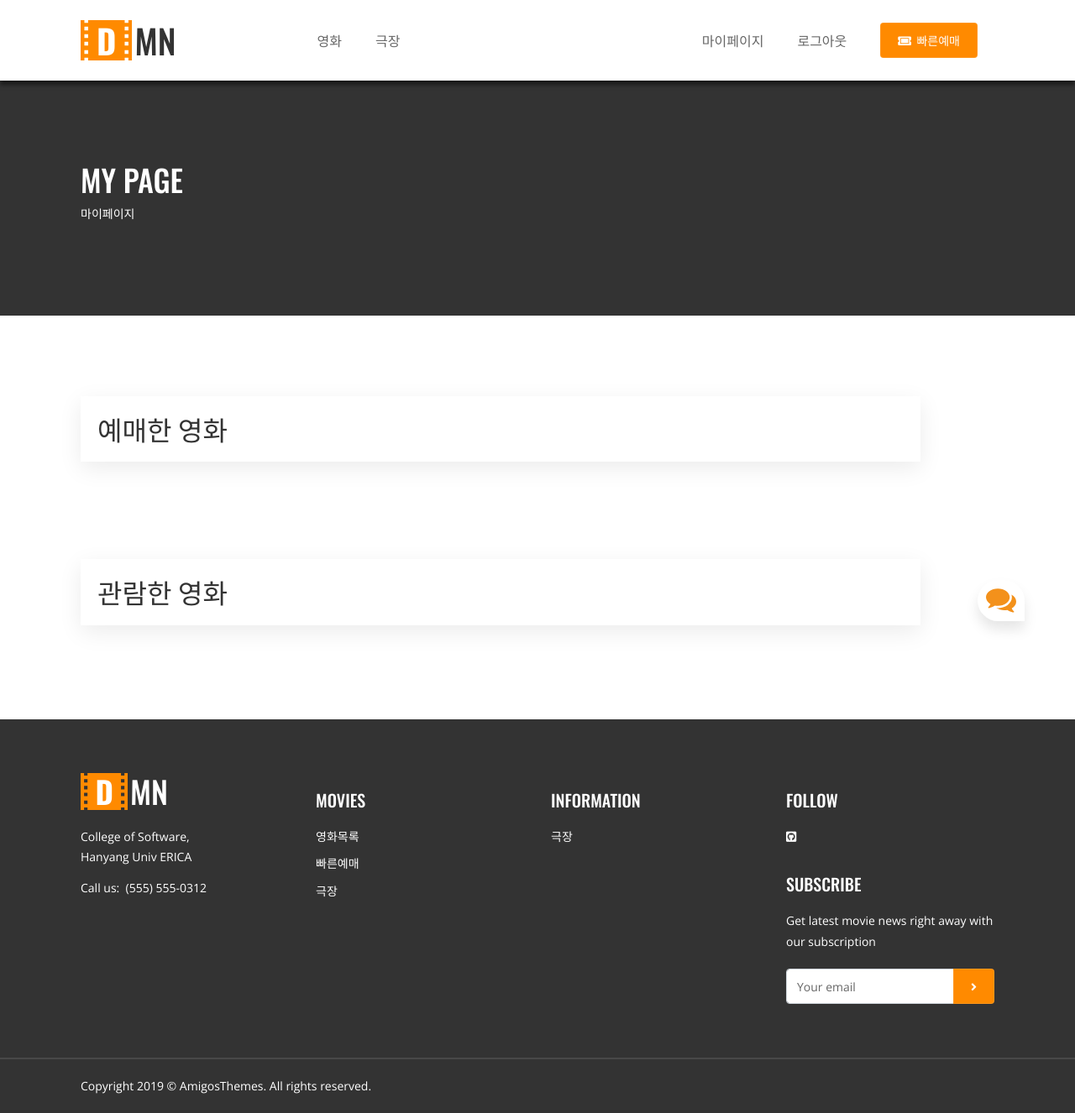
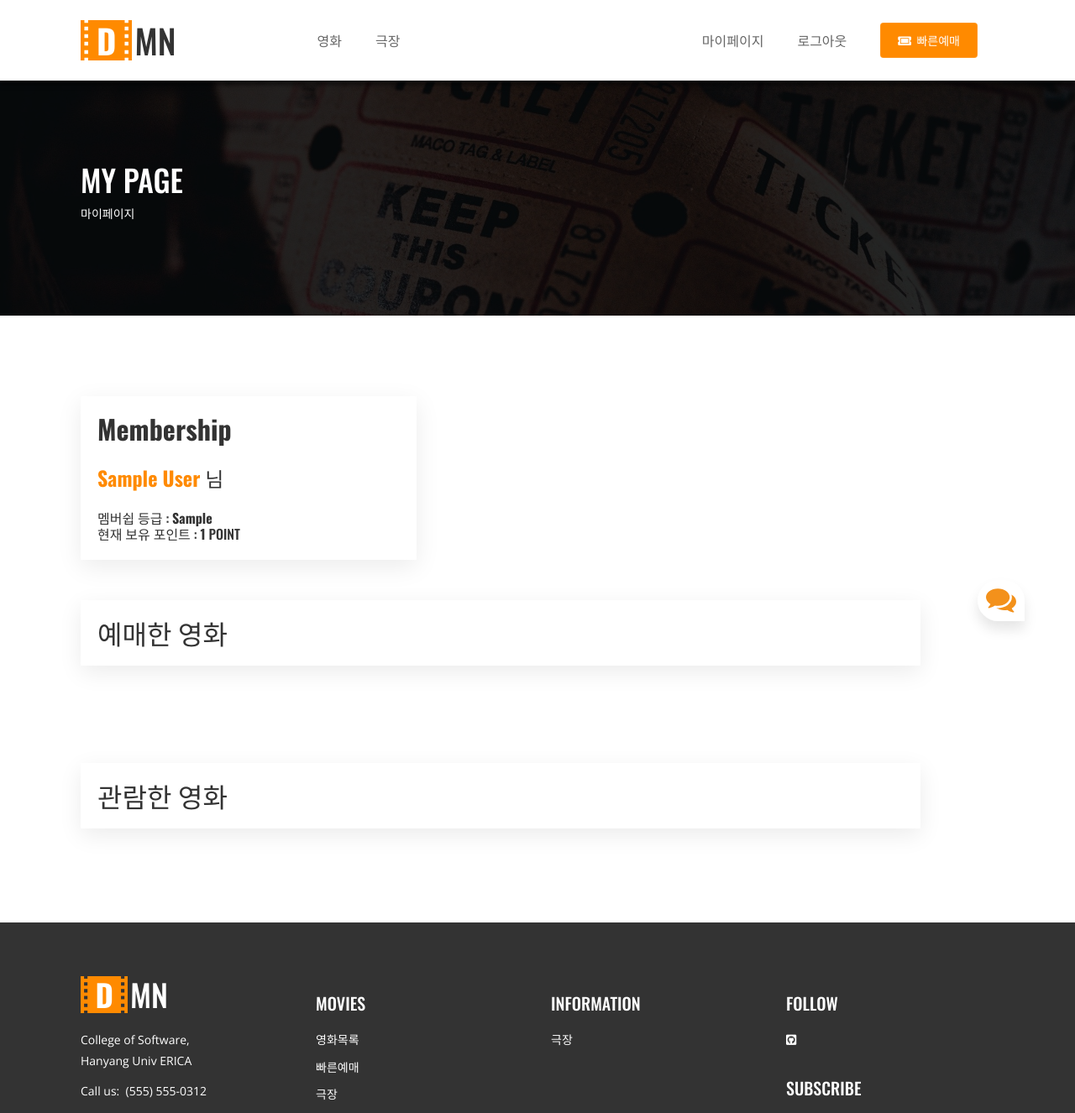
Before and after one commit to Gudegi/Database-Theater, a Flask app: page /mypage/ in a window 1280 px wide. Shown: the top 1326 px of the page at 84% size. Before the commit the page ends 1303 px from the top, so only its background shows below. Run offline with Flask 2, Linux system fonts and the light colour scheme; a user stored in the database is signed in; tables that the repository leaves empty hold one stand-in row (values such as "Sample post"); some libraries are stand-ins or nearby versions.

Commit message:
Add Memebership in Mypage

```diff
--- a/flex/templates/client_templates/reservation-check.html
+++ b/flex/templates/client_templates/reservation-check.html
@@ -4,7 +4,7 @@
 <html>
     <body class="body">
         <section class="after-head d-flex section-text-white position-relative">
-            <div class="d-background" data-image-src="http://via.placeholder.com/1920x1080" data-parallax="scroll"></div>
+            <div class="d-background" data-image-src="../../static/client_static/images/mypage.jpg" data-parallax="scroll"></div>
             <div class="d-background bg-black-80"></div>
             <div class="top-block top-inner container">
                 <div class="top-block-content">
@@ -17,6 +17,18 @@
         </section>
 <section class="section-long">
     <div class="container">
+    <div class="section-pannel" style=" width: 400px">
+                    <div class="grid row">
+                        <div class="col-md-10">
+                            <h2 class="entity-title" ><b>Membership </b></h2>
+                            &nbsp;
+                            <h4 class="entity-title"><b style="color: #ff8a00;">{{member.name}}</b> 님</h4>
+                            &nbsp;
+                            <h6 class="entity-title"> 멤버쉽 등급 : <b>{{membership.rank}} </b> </h6>
+                            <h6 class="entity-title">현재 보유 포인트 : <b>  {{membership.point}}</b> POINT</h6>
+                        </div>
+                    </div>
+                </div>
         <div class="section-pannel" style=" width: 1000px">
                     <div class="grid row">
                         <div class="col-md-10">
@@ -63,6 +75,7 @@
                                         </div>
                                     {% endfor %}
                                 </div>
+                                &nbsp;
                                 <div class="entity-extra">
                                     <div class="entity-actions"><a class="btn-theme btn" href="{{ url_for('mypage.cancel', res_id= future_list[i][0].id) }}">
                                         <i class="fas fa-ticket-alt"></i>&nbsp;예매취소</a></div>
@@ -117,10 +130,6 @@
                                     </div>
                                     &nbsp;
                                 </div>
-                                <div class="entity-extra">
-                                    <div class="entity-actions"><a class="btn-theme btn" href="">
-                                        <i class="fas fa-ticket-alt"></i>&nbsp;리뷰 작성</a></div>
-                                </div>
                             </div>
                             </div>
                         </article>
--- a/flex/views/mypage_views.py
+++ b/flex/views/mypage_views.py
@@ -4,18 +4,22 @@ from werkzeug.utils import redirect
 import datetime
 
 from flex import db
-from flex.models import Movie, Screenschedule, Theater, Actor, Seat, Membership, Coupon, Benefit, IsUsed, Reservation, Pay, IsUsed, Screen, Cancel
+from flex.models import Movie, Screenschedule, Theater,  Seat, Membership,  Benefit,  Reservation, \
+    Pay, IsUsed, Screen, Cancel, Member
 from flex.forms import ReservationCancelForm
 
 bp = Blueprint('mypage', __name__, url_prefix='/mypage')
+
 
 @bp.route('/')
 def mypage():
     member_id = -1
     if g.member:
         member_id = g.member.id
-    else :
-        return redirect(url_for('main.init')) #로그인 안한상태면 메인화면으로 보냄.
+    else:
+        return redirect(url_for('main.init'))  # 로그인 안한상태면 메인화면으로 보냄.
+    member = Member.query.get(member_id)
+    membership = Membership.query.filter(Membership.member_id == member_id).first()
     res_list = Reservation.query.filter(Reservation.member_id == member_id).all()
     history_list = []
     future_list = []
@@ -23,7 +27,7 @@ def mypage():
     for i in range(len(res_list)):
         this_list = []
         this_schedule = Screenschedule.query.get(res_list[i].screen_schedule_id)
-        if len(Cancel.query.filter(Cancel.res_id == res_list[i].id).all()) == 0: # 취소가 안된 영화만
+        if len(Cancel.query.filter(Cancel.res_id == res_list[i].id).all()) == 0:  # 취소가 안된 영화만
             this_list.append(res_list[i])  # list[][0] Reservation
             this_list.append(Movie.query.get(this_schedule.movie_id))  # list[][1] Movie
             this_list.append(this_schedule)  # list[0][2] Schedule
@@ -35,14 +39,16 @@ def mypage():
             this_list.append(query_seat_list)
             this_list.append(Theater.query.get(this_schedule.theater_id))
             this_list.append(Screen.query.get(this_schedule.screen_number))
+            date_diff = datetime.datetime.now() - this_schedule.starttime
             if this_schedule.starttime > datetime.datetime.now():
                 future_list.append(this_list)
-            else:
+            elif date_diff < datetime.timedelta(days=32):
                 history_list.append(this_list)
     history_num = len(history_list)
     future_num = len(future_list)
-    return render_template('client_templates/reservation-check.html', future_list=future_list, history_list=history_list,
-                           history_num=history_num, future_num=future_num)
+    return render_template('client_templates/reservation-check.html', future_list=future_list,
+                           history_list=history_list,
+                           history_num=history_num, future_num=future_num, member=member, membership=membership)
 
 
 @bp.route('/<int:res_id>', methods=('POST', 'GET'))
```
Also changed, not shown: flex/static/client_static/images/Mypage.jpg (added).
